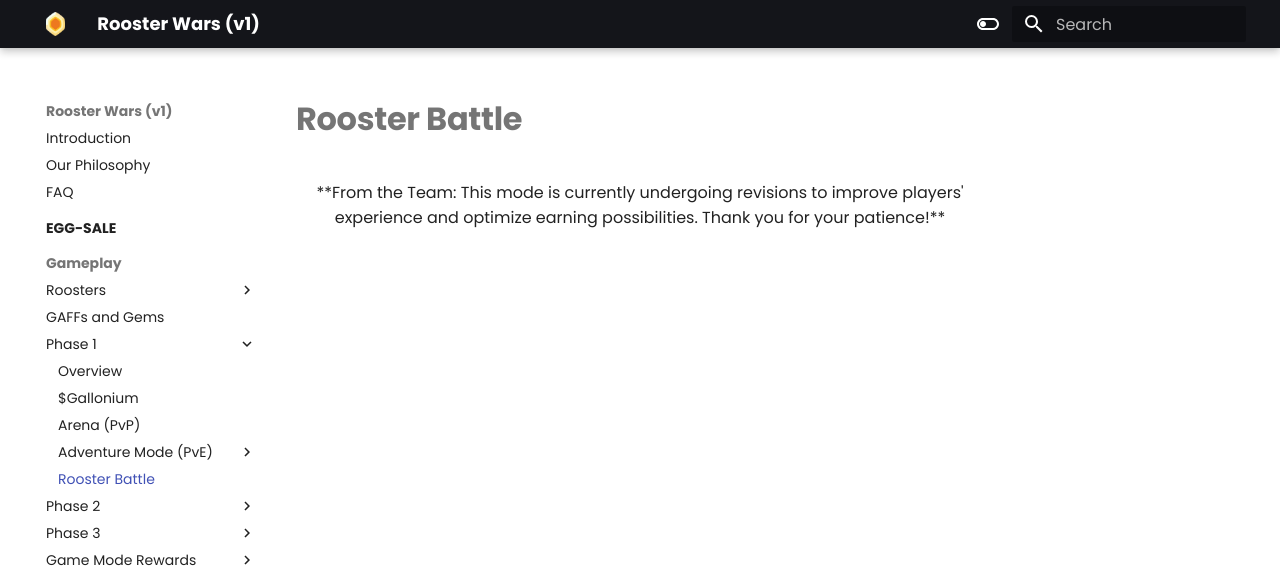
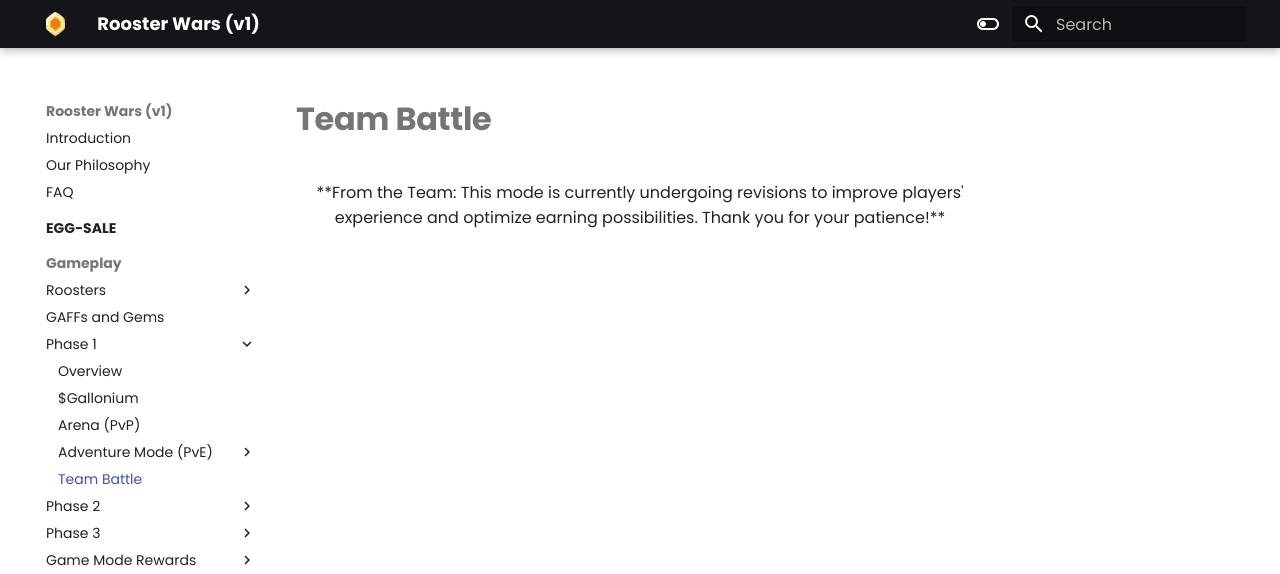
Before and after one commit to AshtreeBV/roosterwars-whitepaper, an MkDocs documentation site: the page built from docs/gameplay/phase1/team-battle.md, in a window 1280 px wide. Shown: the top 574 px of the page. Built offline with MkDocs 1.6.1 and Material for MkDocs 9.7.7, drawn with Linux system fonts in a browser that asks for light colours.

Commit message:
[rename] team battle

```diff
--- a/docs/gameplay/phase1/rooster-battle.md
+++ b/docs/gameplay/phase1/team-battle.md
@@ -1,4 +1,4 @@
-# **Rooster Battle**
+# **Team Battle**
 
 <center>
 
@@ -28,7 +28,7 @@ If a scholar wins the battle, all rewards will go back to the Scholar.
 
 ## **3v3 Battle**
 
-This will be the current mode available for Rooster Battle upon game release. The team will have to test some variables like: How many fights can be filled a day? How many addresses have more than 3 Roosters? How many players are actively playing the game? and more.
+This will be the current mode available for Team Battle upon game release. The team will have to test some variables like: How many fights can be filled a day? How many addresses have more than 3 Roosters? How many players are actively playing the game? and more.
 
 **Specifics**
 
--- a/mkdocs.yml
+++ b/mkdocs.yml
@@ -50,7 +50,7 @@ nav:
           - Adventure Mode (PvE):
               - Adventure Mode: gameplay/phase1/adventure-mode/index.md
               - Training: gameplay/phase1/adventure-mode/training-roosters.md
-          - Rooster Battle: gameplay/phase1/rooster-battle.md
+          - Team Battle: gameplay/phase1/team-battle.md
       - Phase 2:
           - Breeding: gameplay/phase2/breeding.md
           - Hens: gameplay/phase2/hens.md
@@ -62,7 +62,7 @@ nav:
           - Arena: gameplay/game-rewards/reward-arena.md
           - Adventure: gameplay/game-rewards/reward-adventure.md
           - Season: gameplay/game-rewards/reward-season.md
-          - Rooster Battle: gameplay/game-rewards/reward-battle.md
+          - Team Battle: gameplay/game-rewards/reward-battle.md
   - $GWIT Tokenomics:
       - $GWIT Tokenomics: tokenomics/index.md
   - DeFi Ecosystem:
```
Also changed, not shown: docs/gameplay/game-rewards/reward-battle.md (+4 -4 lines), docs/gameplay/phase1/gameplay.md (+1 -1 lines).
